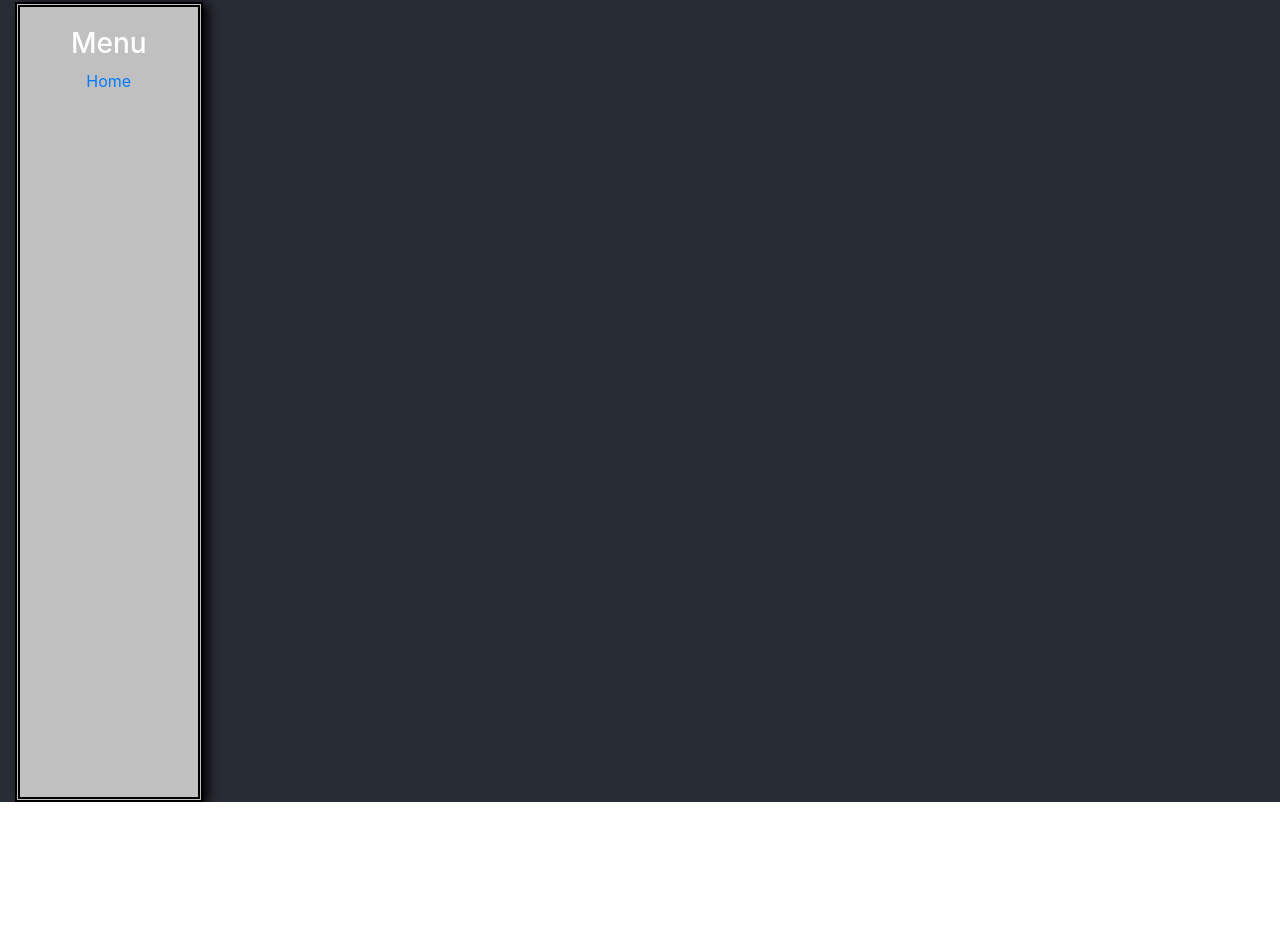
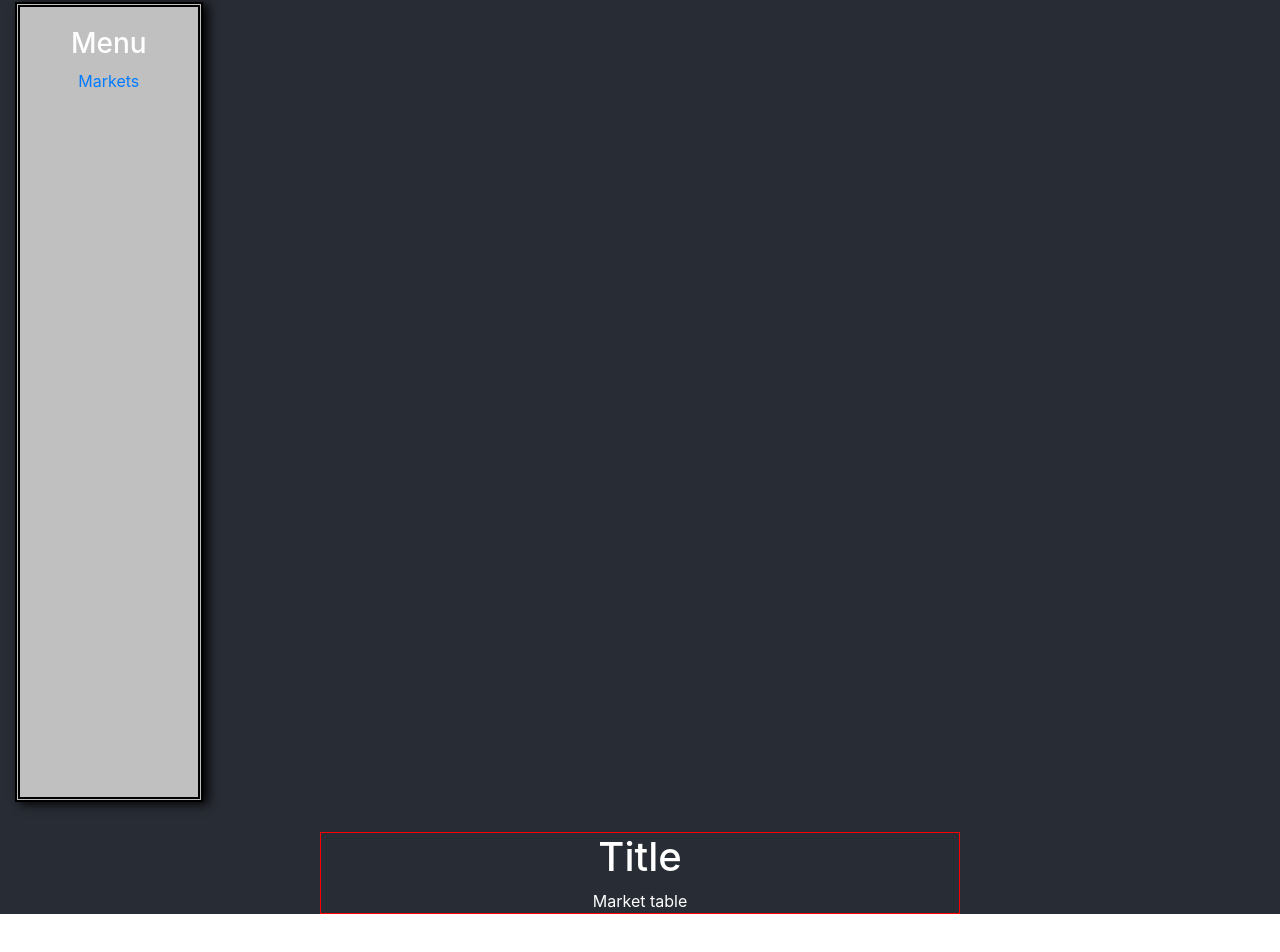
Before and after one commit to labs-13-sauti-marketplace/Sauti-FE, a React (Create React App) app: page /countries in a window 1280 px wide. Shown: the part 62-1014 px from the top of the page. Before the commit the page ends 864 px from the top, so only its background shows below. Built offline with nearby package versions, Linux system fonts and the light colour scheme.

Commit message:
Bug, market components
Market table is not showing need help debugging

```diff
--- a/src/App.js
+++ b/src/App.js
@@ -19,7 +19,7 @@ function App() {
 
       </div>
 
-      <Route exact path="/" component={ Board }/>
+      <Route exact path="/countries" component={ Board }/>
     </div>
   );
 }
--- a/src/components/Board/Board.js
+++ b/src/components/Board/Board.js
@@ -1,5 +1,6 @@
 import React from 'react';
 import './Board.css';
+import Market from './Market/Market.js'
 
 
 export default class Board extends React.Component {
@@ -14,7 +15,7 @@ export default class Board extends React.Component {
     return(
       <div className="box-container">
         <h1> Title </h1>
-
+        <Market />
       </div>
     )
   }
--- /dev/null
+++ b/src/components/Board/Market/Market.js
@@ -0,0 +1,12 @@
+import React from 'react';
+
+const Market = props => {
+  return (
+    <div>
+      Market table
+
+    </div>
+  )
+}
+
+export default Market;
--- a/src/components/Nav/Nav.js
+++ b/src/components/Nav/Nav.js
@@ -16,7 +16,7 @@ class Nav extends React.Component {
         <h3> Menu </h3>
 
         <div>
-            <Link to="/">Home</Link>
+            <Link to="/Markets"> Markets </Link>
           </div>
       </div>
     )
```
